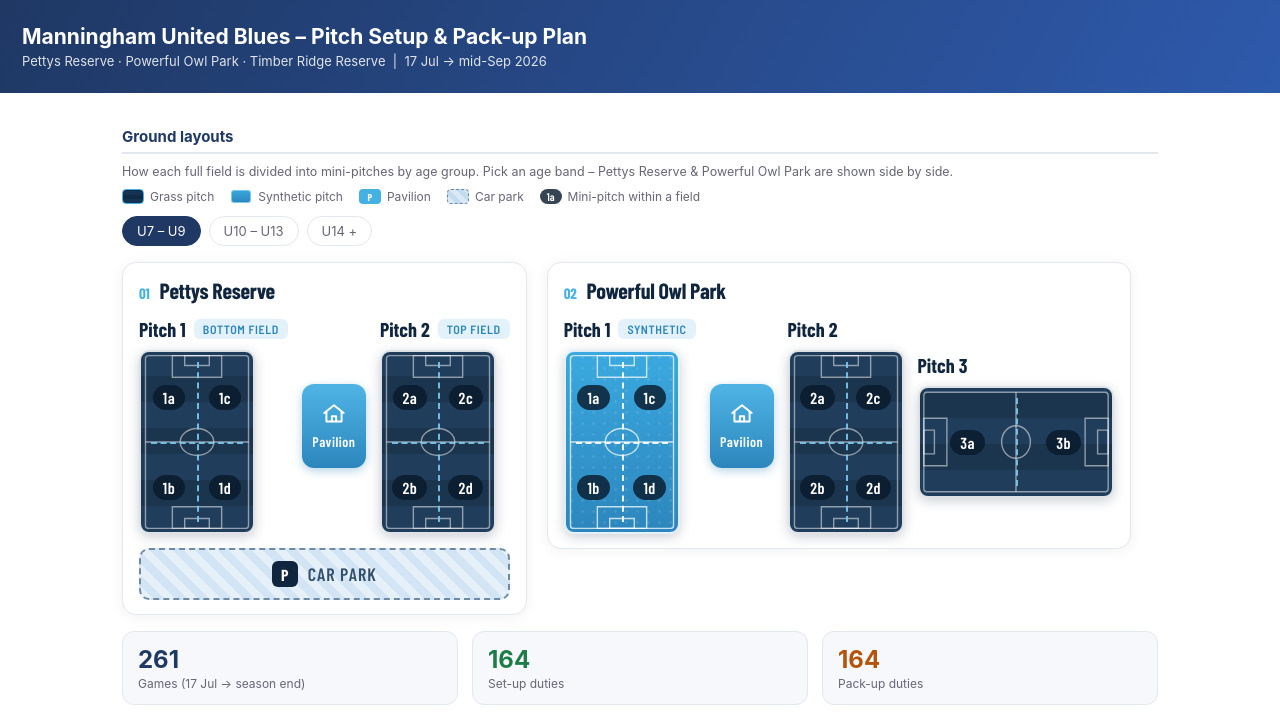
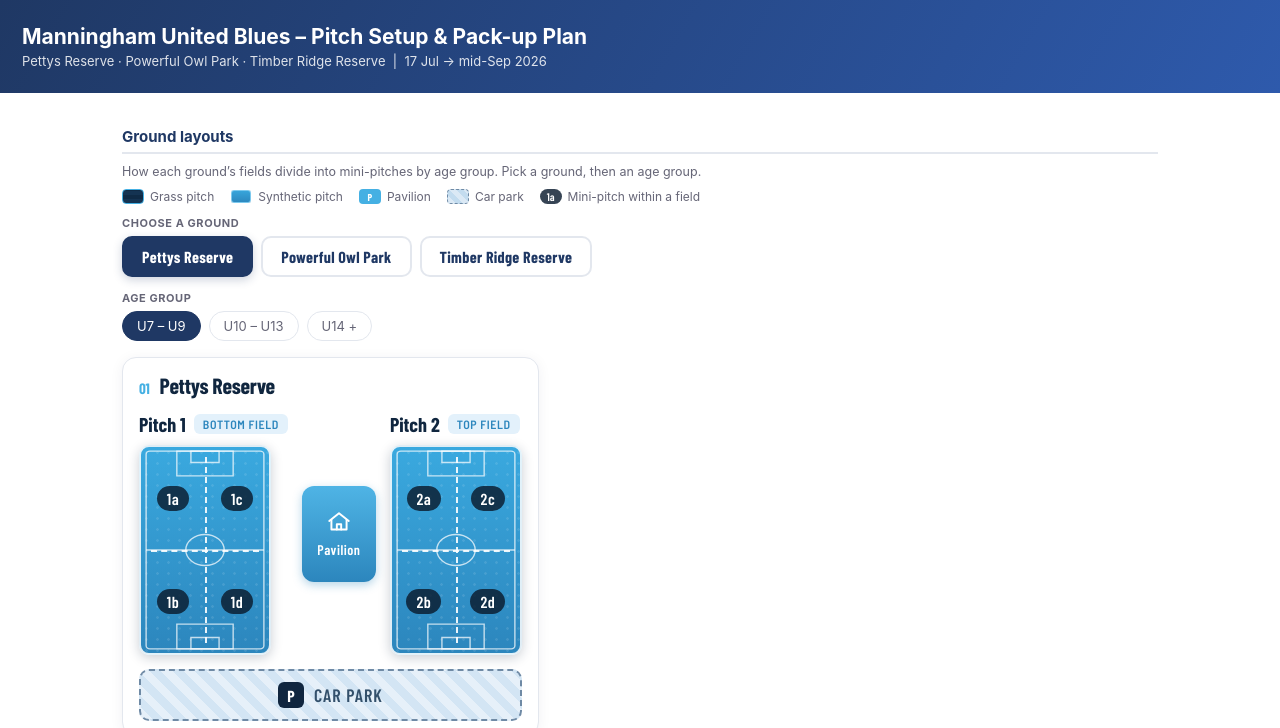
Before and after one commit to vmontuoro/MUFC, a plain HTML site: page Manningham_setup_packup_plan.html in a window 1280 px wide. Shown: the top 728 px of the page. Drawn offline with nearby package versions, Linux system fonts and the light colour scheme.

Commit message:
Ground layouts: add venue tabs (default Pettys), Pettys now synthetic, add Timber Ridge oval, PO U10-13 P1 halves

```diff
--- a/Manningham_setup_packup_plan.html
+++ b/Manningham_setup_packup_plan.html
@@ -59,6 +59,10 @@ label.only{font-size:12.5px;color:var(--mut);display:flex;align-items:center;gap
 .gtoggle{display:flex;flex-wrap:wrap;gap:8px;margin:0 0 16px}
 .gchip{border:1px solid var(--line);background:#fff;border-radius:20px;padding:6px 14px;font-size:13px;cursor:pointer;color:var(--mut);user-select:none}
 .gchip.active{background:var(--navy);color:#fff;border-color:var(--navy)}
+.glabel{font-size:11px;font-weight:700;text-transform:uppercase;letter-spacing:.05em;color:var(--mut);margin:2px 0 6px}
+.vtabs{display:flex;flex-wrap:wrap;gap:8px;margin:0 0 14px}
+.vtab{font-family:'Barlow Condensed',sans-serif;font-weight:700;font-size:16px;letter-spacing:.3px;padding:9px 18px;border-radius:10px;border:2px solid var(--line);background:#fff;color:var(--navy);cursor:pointer;user-select:none;-webkit-tap-highlight-color:transparent}
+.vtab.active{background:var(--navy);color:#fff;border-color:var(--navy);box-shadow:0 3px 10px rgba(31,56,100,.22)}
 .gvenues{display:flex;flex-wrap:wrap;gap:20px;align-items:flex-start}
 .gvenue{flex:0 1 auto;min-width:0;background:#fff;border:1px solid var(--line);border-radius:14px;padding:14px 16px;box-shadow:0 2px 14px rgba(16,38,63,.06);overflow-x:auto}
 .gvenue h3{margin:0 0 14px;font-family:'Barlow Condensed',sans-serif;font-weight:700;font-size:22px;letter-spacing:-.3px;color:#10263F;display:flex;align-items:baseline;gap:10px}
@@ -71,7 +75,7 @@ label.only{font-size:12.5px;color:var(--mut);display:flex;align-items:center;gap
 <div class="wrap">
 <section id="grounds">
 <h2>Ground layouts</h2>
-<p style="font-size:12.5px;color:var(--mut);margin:0 0 10px">How each full field is divided into mini-pitches by age group. Pick an age band &ndash; Pettys Reserve &amp; Powerful Owl Park are shown side by side.</p>
+<p style="font-size:12.5px;color:var(--mut);margin:0 0 10px">How each ground&rsquo;s fields divide into mini-pitches by age group. Pick a ground, then an age group.</p>
 <div class="glegend">
 <span class="k"><span style="width:22px;height:15px;border-radius:4px;background:repeating-linear-gradient(0deg,#143352 0 4px,#0f2a45 4px 8px);border:1px solid #45B0E3"></span>Grass pitch</span>
 <span class="k"><span style="width:22px;height:15px;border-radius:4px;background:linear-gradient(180deg,#38a7dd,#2c86bd);border:1px solid #fff;box-shadow:inset 0 0 0 1px #7cc9ee"></span>Synthetic pitch</span>
@@ -79,6 +83,9 @@ label.only{font-size:12.5px;color:var(--mut);display:flex;align-items:center;gap
 <span class="k"><span style="width:22px;height:15px;border-radius:4px;background:repeating-linear-gradient(45deg,#dbe9f5 0 5px,#c3dcef 5px 10px);border:1px dashed #6f8aa5"></span>Car park</span>
 <span class="k"><span style="display:inline-flex;align-items:center;justify-content:center;padding:1px 7px;border-radius:999px;background:rgba(10,27,46,.82);color:#fff;font-family:'Barlow Condensed',sans-serif;font-weight:600;font-size:11px">1a</span>Mini-pitch within a field</span>
 </div>
+<div class="glabel">Choose a ground</div>
+<div class="vtabs" id="vtabs"></div>
+<div class="glabel">Age group</div>
 <div class="gtoggle" id="gtoggle"></div>
 <div class="gvenues" id="gvenues"></div>
 </section>
@@ -89,14 +96,14 @@ label.only{font-size:12.5px;color:var(--mut);display:flex;align-items:center;gap
  var VENUES=[
   {name:'Pettys Reserve',idx:'01',configs:[
    {carpark:true,pitches:[
-     {name:'Pitch 1',tag:'Bottom Field',surface:'grass',type:'quads',labels:['1a','1c','1b','1d']},
-     {name:'Pitch 2',tag:'Top Field',surface:'grass',type:'quads',labels:['2a','2c','2b','2d']}]},
+     {name:'Pitch 1',tag:'Bottom Field',surface:'synthetic',type:'quads',labels:['1a','1c','1b','1d']},
+     {name:'Pitch 2',tag:'Top Field',surface:'synthetic',type:'quads',labels:['2a','2c','2b','2d']}]},
    {carpark:true,pitches:[
-     {name:'Pitch 1',tag:'Bottom Field',surface:'grass',type:'halves',labels:['1a','1b']},
-     {name:'Pitch 2',tag:'Top Field',surface:'grass',type:'halves',labels:['2a','2b']}]},
+     {name:'Pitch 1',tag:'Bottom Field',surface:'synthetic',type:'halves',labels:['1a','1b']},
+     {name:'Pitch 2',tag:'Top Field',surface:'synthetic',type:'halves',labels:['2a','2b']}]},
    {carpark:true,pitches:[
-     {name:'Pitch 1',tag:'Bottom Field',surface:'grass',type:'full'},
-     {name:'Pitch 2',tag:'Top Field',surface:'grass',type:'full'}]}
+     {name:'Pitch 1',tag:'Bottom Field',surface:'synthetic',type:'full'},
+     {name:'Pitch 2',tag:'Top Field',surface:'synthetic',type:'full'}]}
   ]},
   {name:'Powerful Owl Park',idx:'02',configs:[
    {carpark:false,pitches:[
@@ -104,13 +111,24 @@ label.only{font-size:12.5px;color:var(--mut);display:flex;align-items:center;gap
      {name:'Pitch 2',surface:'grass',type:'quads',labels:['2a','2c','2b','2d']},
      {name:'Pitch 3',surface:'grass',type:'vsplit',labels:['3a','3b'],landscape:true}]},
    {carpark:false,pitches:[
-     {name:'Pitch 1',tag:'Synthetic',surface:'synthetic',type:'full',labels:['1a']},
+     {name:'Pitch 1',tag:'Synthetic',surface:'synthetic',type:'halves',labels:['1a','1b']},
      {name:'Pitch 2',surface:'grass',type:'halves',labels:['2a','2b']},
      {name:'Pitch 3',surface:'grass',type:'vsplit',labels:['3a','3b'],landscape:true}]},
    {carpark:false,pitches:[
      {name:'Pitch 1',tag:'Synthetic',surface:'synthetic',type:'full'},
      {name:'Pitch 2',surface:'grass',type:'full'},
      {name:'Pitch 3',surface:'grass',type:'full',landscape:true}]}
+  ]},
+  {name:'Timber Ridge Reserve',idx:'03',configs:[
+   {carpark:false,oval:true,pitches:[
+     {name:'Pitch 1',surface:'grass',type:'quads',labels:['1a','1c','1b','1d']},
+     {name:'Pitch 2',surface:'grass',type:'quads',labels:['2a','2c','2b','2d']}]},
+   {carpark:false,oval:true,pitches:[
+     {name:'Pitch 1',surface:'grass',type:'halves',labels:['1a','1b']},
+     {name:'Pitch 2',surface:'grass',type:'halves',labels:['2a','2b']}]},
+   {carpark:false,oval:true,pitches:[
+     {name:'Pitch 1',surface:'grass',type:'full'},
+     {name:'Pitch 2',surface:'grass',type:'full'}]}
   ]}
  ];
  var BTN=['U7 – U9','U10 – U13','U14 +'];
@@ -122,7 +140,7 @@ label.only{font-size:12.5px;color:var(--mut);display:flex;align-items:center;gap
   else{cells=[{label:(p.labels&&p.labels[0])||''}];}
   var syn=p.surface==='synthetic',ls=!!p.landscape;
   return {name:p.name,tag:p.tag||'',cols:cols,rows:rows,cells:cells,dividers:dividers,landscape:ls,
-   wPx:ls?'196px':'116px',hPx:ls?'112px':'184px',fieldBg:syn?synthBg:grassBg,
+   wPx:ls?'224px':'132px',hPx:ls?'128px':'210px',fieldBg:syn?synthBg:grassBg,
    dividerColor:syn?'rgba(255,255,255,0.9)':'rgba(124,201,238,0.9)',
    markStroke:syn?'rgba(255,255,255,0.72)':'rgba(255,255,255,0.5)'};
  }
@@ -139,18 +157,27 @@ label.only{font-size:12.5px;color:var(--mut);display:flex;align-items:center;gap
    +'<div style="position:relative;border-radius:10px;overflow:hidden;border:2px solid rgba(255,255,255,.85);box-shadow:0 3px 12px rgba(16,38,63,.22);width:'+m.wPx+';height:'+m.hPx+';background:'+m.fieldBg+'">'+mark(m)+dv
    +'<div style="position:absolute;inset:0;display:grid;grid-template-columns:repeat('+m.cols+',1fr);grid-template-rows:repeat('+m.rows+',1fr)">'+cs+'</div></div></div>';
  }
- var PAV='<div style="display:flex;flex-direction:column;align-items:center;justify-content:center;gap:6px;width:64px;height:84px;background:linear-gradient(180deg,#4fb4e5,#2c86bd);border-radius:12px;color:#fff;box-shadow:0 3px 10px rgba(44,134,189,.35)"><svg width="26" height="26" viewBox="0 0 24 24" fill="none" stroke="#fff" stroke-width="1.8" stroke-linecap="round" stroke-linejoin="round"><path d="M3 11l9-7 9 7"></path><path d="M5 10v9h14v-9"></path><path d="M10 19v-5h4v5"></path></svg><span style="font-family:\'Barlow Condensed\',sans-serif;font-weight:600;font-size:14px;letter-spacing:.5px">Pavilion</span></div>';
+ var PAV='<div style="display:flex;flex-direction:column;align-items:center;justify-content:center;gap:6px;width:74px;height:96px;background:linear-gradient(180deg,#4fb4e5,#2c86bd);border-radius:12px;color:#fff;box-shadow:0 3px 10px rgba(44,134,189,.35)"><svg width="26" height="26" viewBox="0 0 24 24" fill="none" stroke="#fff" stroke-width="1.8" stroke-linecap="round" stroke-linejoin="round"><path d="M3 11l9-7 9 7"></path><path d="M5 10v9h14v-9"></path><path d="M10 19v-5h4v5"></path></svg><span style="font-family:\'Barlow Condensed\',sans-serif;font-weight:600;font-size:14px;letter-spacing:.5px">Pavilion</span></div>';
  var CAR='<div style="display:flex;align-items:center;justify-content:center;gap:10px;width:100%;height:52px;border-radius:10px;background:repeating-linear-gradient(45deg,#e6f0f9 0 8px,#d3e5f4 8px 16px);border:2px dashed #6f8aa5;color:#33506b;margin-top:14px"><span style="display:inline-flex;align-items:center;justify-content:center;width:26px;height:26px;border-radius:6px;background:#10263F;color:#fff;font-family:\'Barlow Condensed\',sans-serif;font-weight:700;font-size:16px">P</span><span style="font-family:\'Barlow Condensed\',sans-serif;font-weight:600;font-size:18px;letter-spacing:1px;text-transform:uppercase">Car Park</span></div>';
+ var OVALPAV='<div style="position:absolute;bottom:18px;left:24px;display:flex;flex-direction:column;align-items:center;justify-content:center;gap:5px;width:70px;height:88px;background:linear-gradient(180deg,#4fb4e5,#2c86bd);border-radius:12px;color:#fff;box-shadow:0 3px 10px rgba(16,38,63,.35);z-index:2"><svg width="24" height="24" viewBox="0 0 24 24" fill="none" stroke="#fff" stroke-width="1.8" stroke-linecap="round" stroke-linejoin="round"><path d="M3 11l9-7 9 7"></path><path d="M5 10v9h14v-9"></path><path d="M10 19v-5h4v5"></path></svg><span style="font-family:\'Barlow Condensed\',sans-serif;font-weight:600;font-size:12px;letter-spacing:.4px;text-align:center;line-height:1.05">Pavilion &amp; Stand</span></div>';
+ var OVALROW='position:relative;display:flex;align-items:center;justify-content:center;gap:30px;padding:44px 70px;background:radial-gradient(circle at 50% 50%,#3a8a52,#2f7345);border:5px solid #fff;border-radius:50%/38%;box-shadow:0 6px 24px rgba(16,38,63,.18);max-width:100%';
  function venue(v,bi){
   var cfg=v.configs[bi],items='';
+  if(cfg.oval){
+   cfg.pitches.forEach(function(p){items+=pitch(p);});
+   return '<div class="gvenue"><h3><span class="ix">'+v.idx+'</span>'+v.name+'</h3><div style="'+OVALROW+'">'+OVALPAV+items+'</div>'+(cfg.carpark?CAR:'')+'</div>';
+  }
   cfg.pitches.forEach(function(p,i){items+=pitch(p);if(i===0)items+=PAV;});
   return '<div class="gvenue"><h3><span class="ix">'+v.idx+'</span>'+v.name+'</h3><div class="grow">'+items+'</div>'+(cfg.carpark?CAR:'')+'</div>';
  }
- var sel=0,tog=document.getElementById('gtoggle'),host=document.getElementById('gvenues');
+ var sel=0,selV=0,tog=document.getElementById('gtoggle'),vt=document.getElementById('vtabs'),host=document.getElementById('gvenues');
  function render(){
-  host.innerHTML=VENUES.map(function(v){return venue(v,sel);}).join('');
+  host.innerHTML=venue(VENUES[selV],sel);
   [].forEach.call(tog.children,function(b,i){b.classList.toggle('active',i===sel);});
+  [].forEach.call(vt.children,function(b,i){b.classList.toggle('active',i===selV);});
  }
+ vt.innerHTML=VENUES.map(function(v,i){return '<span class="vtab'+(i===0?' active':'')+'" data-i="'+i+'">'+v.name+'</span>';}).join('');
+ [].forEach.call(vt.children,function(b){b.onclick=function(){selV=+b.getAttribute('data-i');render();};});
  tog.innerHTML=BTN.map(function(t,i){return '<span class="gchip'+(i===0?' active':'')+'" data-i="'+i+'">'+t+'</span>';}).join('');
  [].forEach.call(tog.children,function(b){b.onclick=function(){sel=+b.getAttribute('data-i');render();};});
  render();
```
